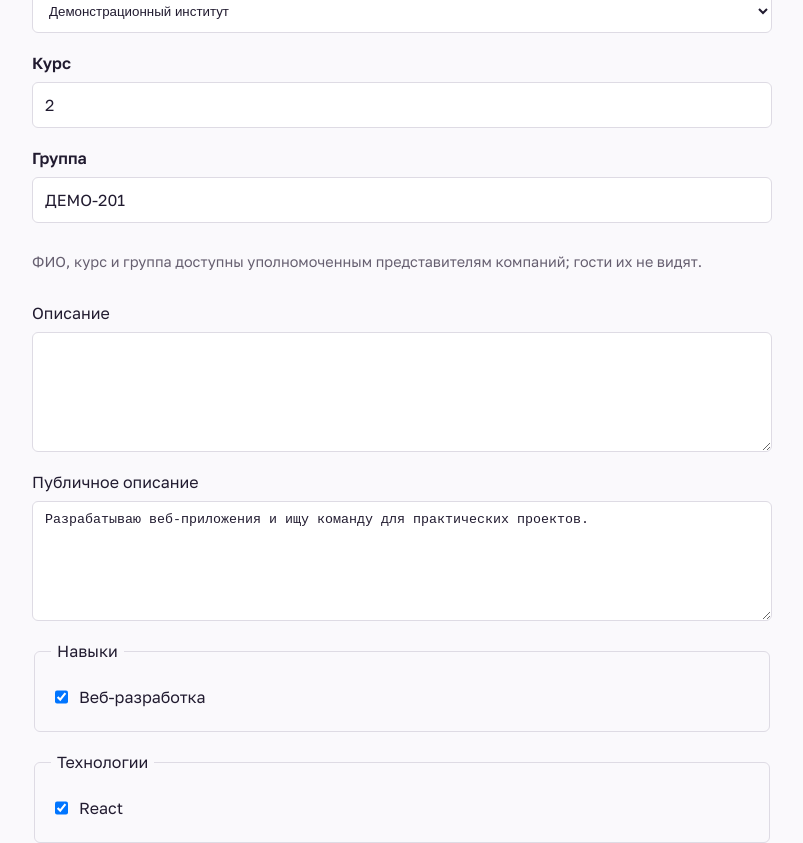
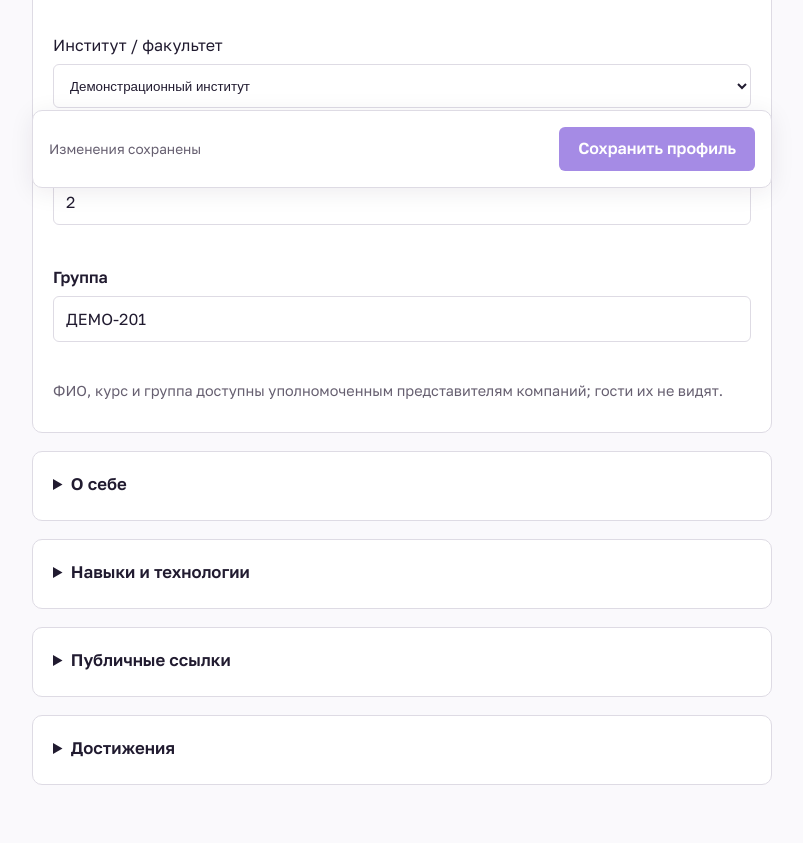
Before and after one commit to QualiMeter/Vitrina-proectov, a React (Vite) app in the folder frontend/: page /demo/student/profile in a window 1280 px wide. Shown: the part 600-1443 px from the top of the page, without its empty margins (220-1023 px from the left). Built offline with nearby package versions, Linux system fonts and the light colour scheme.

Commit message:
feat(student-profile): group fields and guard unsaved edits on navigation

```diff
--- a/frontend/src/features/student/ProfileEditor.tsx
+++ b/frontend/src/features/student/ProfileEditor.tsx
@@ -1,4 +1,4 @@
-import { useState, type FormEvent } from "react";
+import { useEffect, useState, type FormEvent } from "react";
 import { Link } from "react-router-dom";
 import { Input } from "../../components/ui/Input";
 import { Button } from "../../components/ui/Button";
@@ -13,14 +13,15 @@ export function ProfileEditor({
   profile: C.StudentProfilePrivate;
   reference: C.ReferenceDataResponse;
   onSaved: (profile: C.StudentProfilePrivate) => void;
-  onDirty: () => void;
+  onDirty: (dirty: boolean) => void;
 }) {
   const { api, base, demo } = useStudent();
   const action = useAction();
   const [form, setForm] = useState(profile);
+  const dirty = JSON.stringify(form) !== JSON.stringify(profile);
+  useEffect(() => onDirty(dirty), [dirty, onDirty]);
   const patch = (values: Partial<C.StudentProfilePrivate>) => {
     setForm((prev) => ({ ...prev, ...values }));
-    onDirty();
   };
   async function save(event: FormEvent) {
     event.preventDefault();
@@ -70,8 +71,19 @@ export function ProfileEditor({
     });
   return (
     <>
-      <form className="student-form" onSubmit={save}>
-        <h2>Личные и учебные данные</h2>
+      <form
+        className="student-form student-profile-form"
+        onSubmit={save}
+        onInvalidCapture={(event) => {
+          const details = (event.target as HTMLElement).closest("details");
+          if (details) details.open = true;
+        }}
+      >
+        <section
+          className="student-profile-section"
+          aria-labelledby="profile-personal"
+        >
+          <h2 id="profile-personal">Личные и учебные данные</h2>
           <Input
             label="ФИО"
             required
@@ -126,6 +138,9 @@ export function ProfileEditor({
             ФИО, курс и группа доступны уполномоченным представителям компаний;
             гости их не видят.
           </p>
+        </section>
+        <details className="student-profile-section">
+          <summary>О себе</summary>
           <label className="field">
             Описание
             <textarea
@@ -142,6 +157,9 @@ export function ProfileEditor({
               onChange={(e) => patch({ publicSummary: e.target.value })}
             />
           </label>
+        </details>
+        <details className="student-profile-section">
+          <summary>Навыки и технологии</summary>
           {(
             [
               ["skillIds", "Навыки", reference.competencies],
@@ -166,7 +184,9 @@ export function ProfileEditor({
               )}
             </fieldset>
           ))}
-        <h2>Публичные ссылки</h2>
+        </details>
+        <details className="student-profile-section">
+          <summary>Публичные ссылки</summary>
           <p className="student-note">
             Добавляйте только те адреса, которые готовы показывать всем
             посетителям.
@@ -225,7 +245,9 @@ export function ProfileEditor({
           >
             Добавить ссылку
           </Button>
-        <h2>Достижения</h2>
+        </details>
+        <details className="student-profile-section">
+          <summary>Достижения</summary>
           {form.achievements.map((item, index) => (
             <fieldset key={index}>
               <legend>Достижение {index + 1}</legend>
@@ -274,7 +296,9 @@ export function ProfileEditor({
                 type="button"
                 onClick={() =>
                   patch({
-                  achievements: form.achievements.filter((_, i) => i !== index),
+                    achievements: form.achievements.filter(
+                      (_, i) => i !== index,
+                    ),
                   })
                 }
               >
@@ -292,10 +316,16 @@ export function ProfileEditor({
           >
             Добавить достижение
           </Button>
+        </details>
+        <div className="student-save-bar">
+          <span role="status">
+            {dirty ? "Есть несохранённые изменения" : "Изменения сохранены"}
+          </span>
           {action.feedback}
-        <Button disabled={action.busy} type="submit">
+          <Button disabled={action.busy || !dirty} type="submit">
             {action.busy ? "Сохранение…" : "Сохранить профиль"}
           </Button>
+        </div>
       </form>
       <p>
         <Link to={`${demo ? "/demo" : ""}/students/${profile.userId}`}>
--- /dev/null
+++ b/frontend/src/features/student/ProfileLeaveDialog.tsx
@@ -0,0 +1,55 @@
+import { useEffect, useRef } from "react";
+import { Button } from "../../components/ui/Button";
+
+export function ProfileLeaveDialog({
+  onStay,
+  onLeave,
+}: {
+  onStay: () => void;
+  onLeave: () => void;
+}) {
+  const dialog = useRef<HTMLDialogElement>(null);
+  const stay = useRef<HTMLButtonElement>(null);
+  useEffect(() => {
+    const previous = document.activeElement as HTMLElement | null;
+    const node = dialog.current;
+    if (node?.showModal) node.showModal();
+    else node?.setAttribute("open", "");
+    stay.current?.focus();
+    return () => {
+      node?.close?.();
+      if (previous?.isConnected) previous.focus();
+    };
+  }, []);
+  return (
+    <dialog
+      ref={dialog}
+      className="student-leave-dialog"
+      aria-labelledby="leave-profile-title"
+      aria-describedby="leave-profile-description"
+      onCancel={(event) => {
+        event.preventDefault();
+        onStay();
+      }}
+    >
+      <h2 id="leave-profile-title">Несохранённые изменения профиля</h2>
+      <p id="leave-profile-description">
+        Останьтесь, чтобы сохранить изменения. При уходе введённые данные будут
+        потеряны.
+      </p>
+      <div className="student-actions">
+        <button
+          ref={stay}
+          type="button"
+          className="button button--primary"
+          onClick={onStay}
+        >
+          Остаться
+        </button>
+        <Button variant="secondary" onClick={onLeave}>
+          Уйти без сохранения
+        </Button>
+      </div>
+    </dialog>
+  );
+}
--- a/frontend/src/features/student/ProfilePage.tsx
+++ b/frontend/src/features/student/ProfilePage.tsx
@@ -1,4 +1,6 @@
-import { useState } from "react";
+import { useEffect, useState } from "react";
+import { useBlocker } from "react-router-dom";
+import { ProfileLeaveDialog } from "./ProfileLeaveDialog";
 import { Load } from "./shared";
 import { useLoad, useStudent } from "./hooks";
 import { ProfileEditor } from "./ProfileEditor";
@@ -15,13 +17,32 @@ function ProfileContent({
   const [profile, setProfile] = useState(initial);
   const [dirty, setDirty] = useState(false);
   const [notice, setNotice] = useState("");
+  const blocker = useBlocker(dirty);
+  useEffect(() => {
+    if (blocker.state === "blocked" && !dirty) blocker.proceed();
+  }, [blocker, dirty]);
+  useEffect(() => {
+    if (!dirty) return;
+    const guard = (event: BeforeUnloadEvent) => {
+      event.preventDefault();
+      event.returnValue = "";
+    };
+    window.addEventListener("beforeunload", guard);
+    return () => window.removeEventListener("beforeunload", guard);
+  }, [dirty]);
   return (
     <>
+      {blocker.state === "blocked" && (
+        <ProfileLeaveDialog
+          onStay={() => blocker.reset()}
+          onLeave={() => blocker.proceed()}
+        />
+      )}
       <ProfileEditor
         key={profile.version}
         profile={profile}
         reference={reference}
-        onDirty={() => setDirty(true)}
+        onDirty={setDirty}
         onSaved={(updated) => {
           setProfile(updated);
           setDirty(false);
```
Lines whose indentation alone changed are shown as unchanged.
